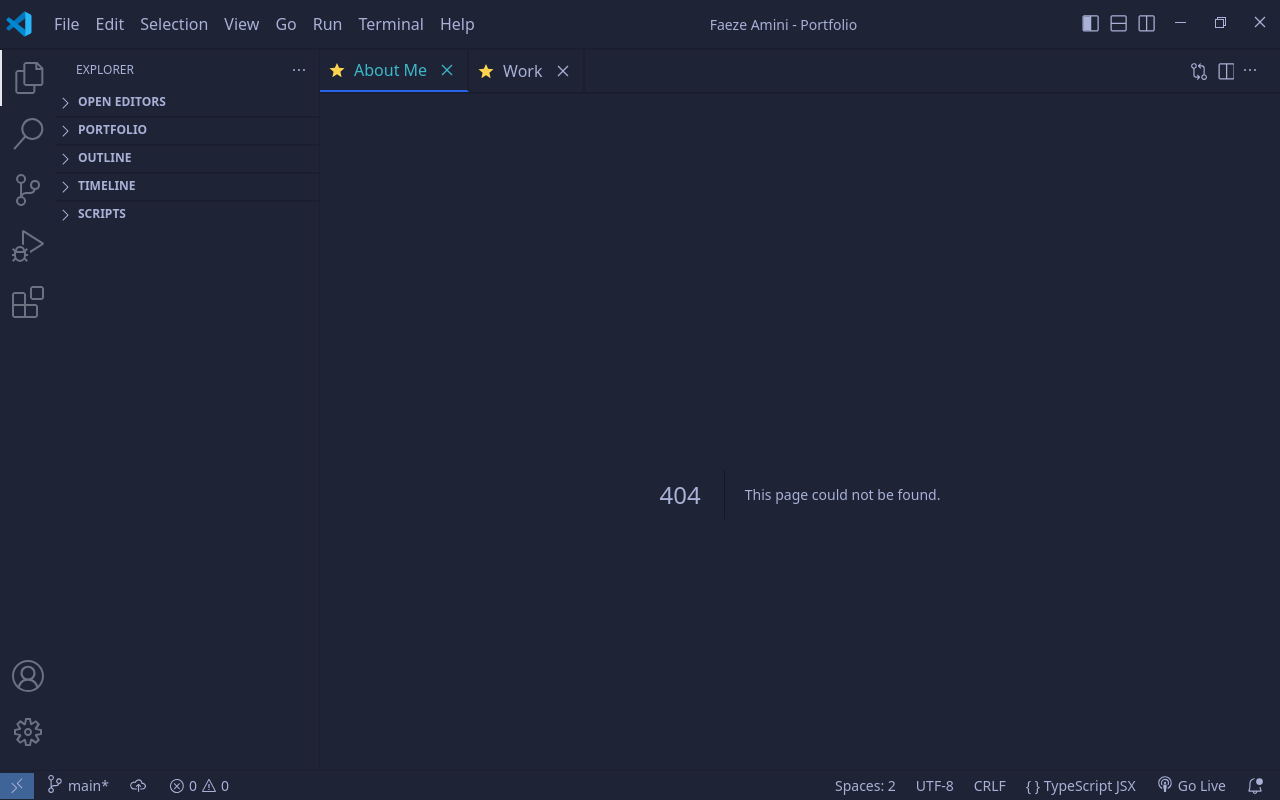
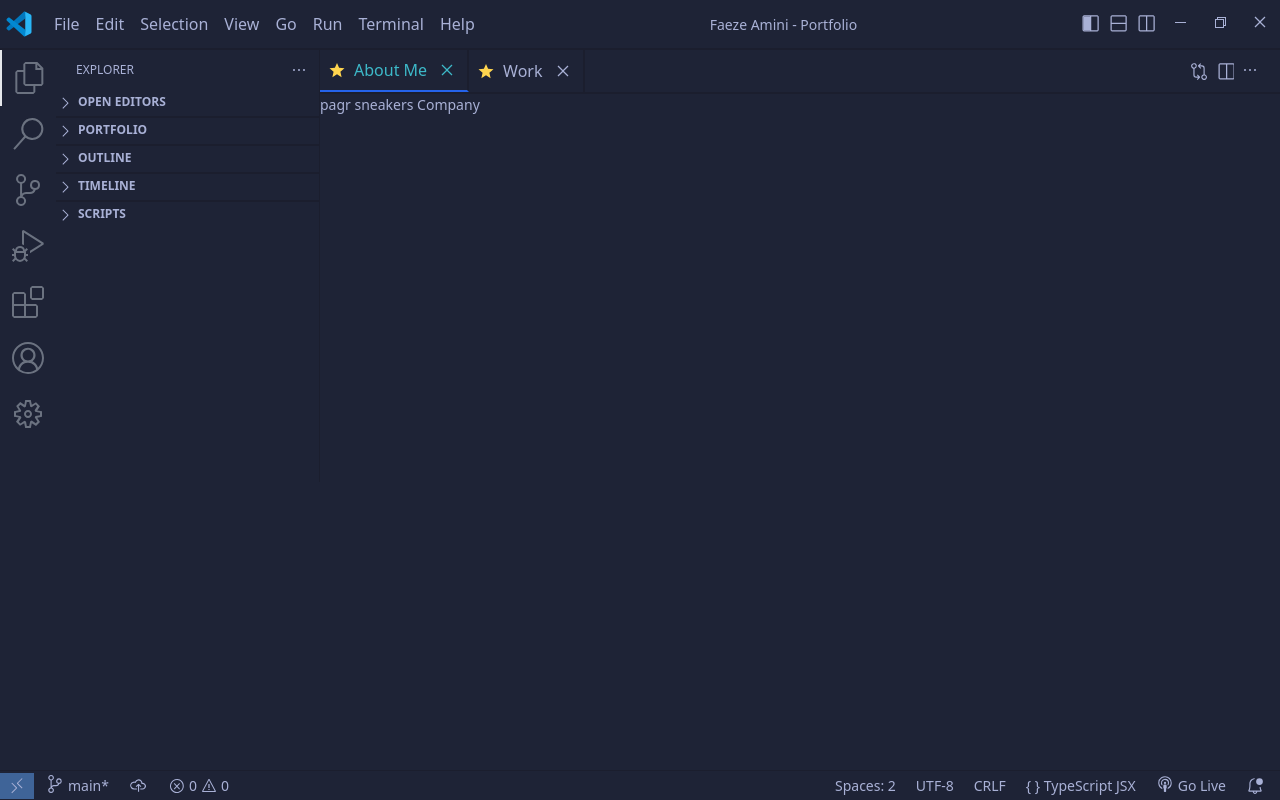
Before and after one commit to Code-Coterie-Team/faeze-amini-portfolio, a Next.js app: page /apps/sneakersCompany in a window 1280 px wide. Before the commit this address had no page. Built offline with nearby package versions, Linux system fonts and the light colour scheme.

Commit message:
addPageSneakers

```diff
--- /dev/null
+++ b/src/app/apps/sneakersCompany/page.tsx
@@ -0,0 +1,11 @@
+import React from 'react'
+
+function page() {
+  return (
+    <div>
+      pagr sneakers Company
+    </div>
+  )
+}
+
+export default page
```
